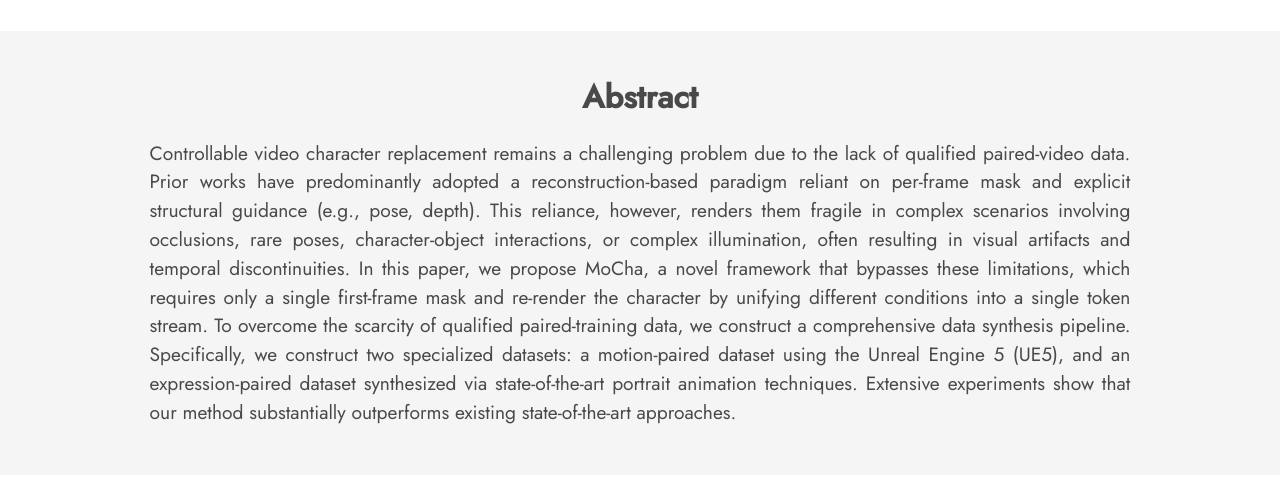
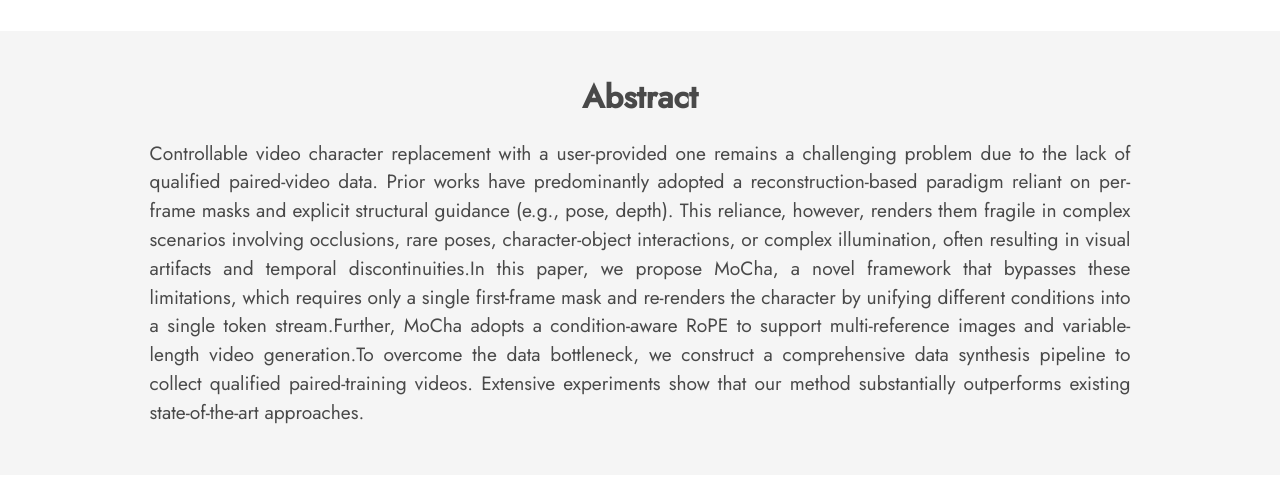
Before and after one commit to Orange-3DV-Team/MoCha, a plain HTML site: page index.html in a window 1280 px wide. Shown: the part 960-1437 px from the top of the page. Drawn offline with nearby package versions, Linux system fonts and the light colour scheme; a script that the page names is missing; some icons are missing; a web font is replaced by a local one.

Commit message:
Revise abstract for improved clarity and detail
Updated the abstract section to enhance clarity and detail.

```diff
--- a/index.html
+++ b/index.html
@@ -212,9 +212,7 @@
 
                 <div class="content has-text-justified">
                     <p style="font-size: 1.2em;">
-                        Controllable video character replacement remains a challenging problem due to the lack of qualified paired-video data. Prior works have predominantly adopted a reconstruction-based paradigm reliant on per-frame mask and explicit structural guidance (e.g., pose, depth). This reliance, however, renders them fragile in complex scenarios involving occlusions, rare poses, character-object interactions, or complex illumination, often resulting in visual artifacts and temporal discontinuities.
-In this paper, we propose MoCha, a novel framework that bypasses these limitations, which requires only a single first-frame mask and re-render the character by unifying different conditions into a single token stream. To overcome the scarcity of qualified paired-training data, we construct a comprehensive data synthesis pipeline. Specifically, we construct two specialized datasets: a motion-paired dataset using the Unreal Engine 5 (UE5), and an expression-paired dataset synthesized via state-of-the-art portrait animation techniques.
-Extensive experiments show that our method substantially outperforms existing state-of-the-art approaches. </p></div>
+                        Controllable video character replacement with a user-provided one remains a challenging problem due to the lack of qualified paired-video data. Prior works have predominantly adopted a reconstruction-based paradigm reliant on per-frame masks and explicit structural guidance (e.g., pose, depth). This reliance, however, renders them fragile in complex scenarios involving occlusions, rare poses, character-object interactions, or complex illumination, often resulting in visual artifacts and temporal discontinuities.In this paper, we propose MoCha, a novel framework that bypasses these limitations, which requires only a single first-frame mask and re-renders the character by unifying different conditions into a single token stream.Further, MoCha adopts a condition-aware RoPE to support multi-reference images and variable-length video generation.To overcome the data bottleneck, we construct a comprehensive data synthesis pipeline to collect qualified paired-training videos. Extensive experiments show that our method substantially outperforms existing state-of-the-art approaches. </p></div>
             </div>
         </div>
 
```
